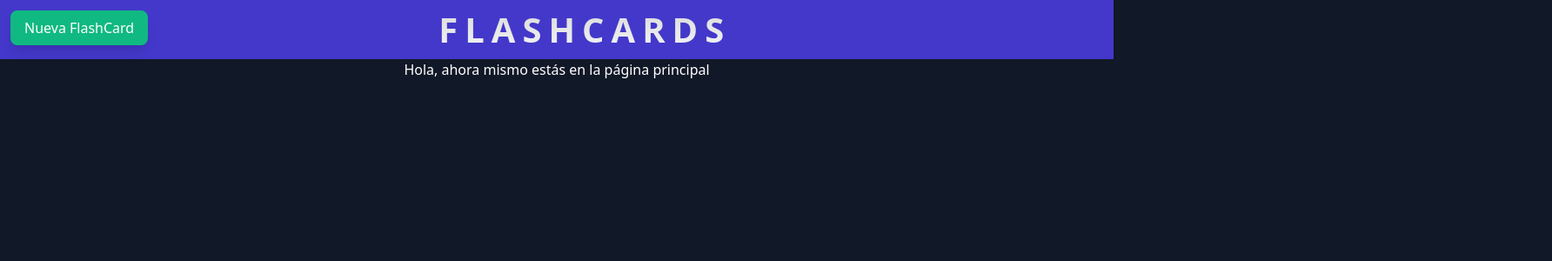
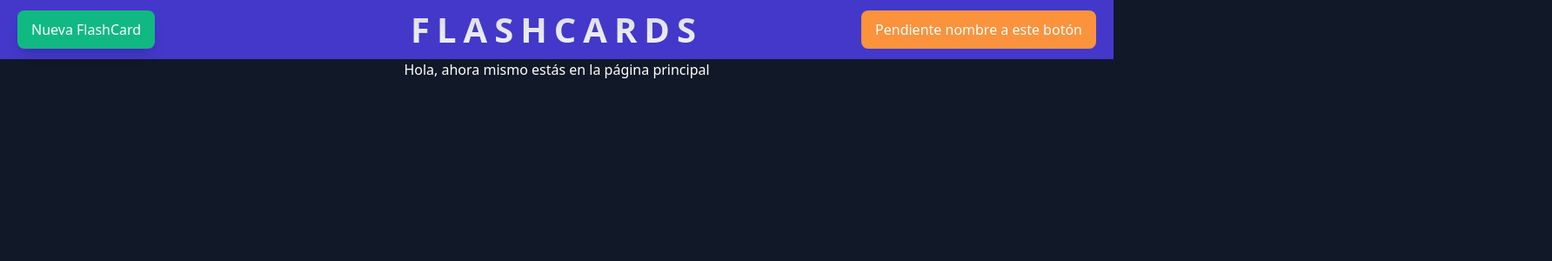
Before and after one commit to LaniakeaArmstrong/flashcards, a Next.js app: page / in a window 1280 px wide. Shown: the top 300 px of the page at 87% size, 1784 px wide, since content can reach past the window. Built offline with nearby package versions, Linux system fonts and the light colour scheme.

Commit message:
Pulir la disposición de los elementos en navbar

```diff
--- a/src/app/layout.jsx
+++ b/src/app/layout.jsx
@@ -9,30 +9,30 @@ export default function RootLayout({ children }) {
   return (
     <html>
       <body className='bg-gray-900'>
-        <nav className='bg-indigo-700'>
+        <nav className='grid grid-cols-3 grid-rows-1 bg-indigo-700'>
           <button
             type='button'
             className='text-white bg-emerald-500 hover:bg-green-500
-              rounded-lg font-medium active:top-[15px] shadow-lg absolute py-2 px-4 left-3 top-3'>
+              rounded-lg font-medium active:bg-emerald-600 shadow-lg my-3 px-4 ml-5 justify-self-start'>
             { path === "/new" ?
               (<Link href="/">Regresar</Link>)
               :
               (<Link href="/new">Nueva FlashCard</Link>)
             }
           </button>
-
           <h1
             className="
             from-neutral-300 to-slate-50 bg-gradient-to-b
             hover:cursor-default hover:text-[2.8rem]
             font-extrabold text-[2.5rem] tracking-[.20em] duration-[300ms]
-            py-1 select-none text-transparent bg-clip-text relative left-[39.4%]">
-            FLASHCARDS
-          </h1>
+            py-1 select-none text-transparent bg-clip-text justify-self-center">FLASHCARDS</h1>
+          <button
+            type="button"
+            className='text-white bg-orange-400
+            rounded-lg font-medium px-4 my-3 mr-5 justify-self-end'>Pendiente nombre a este botón</button>
         </nav>
 
         { children }
-
       </body>
     </html>
   )
```
